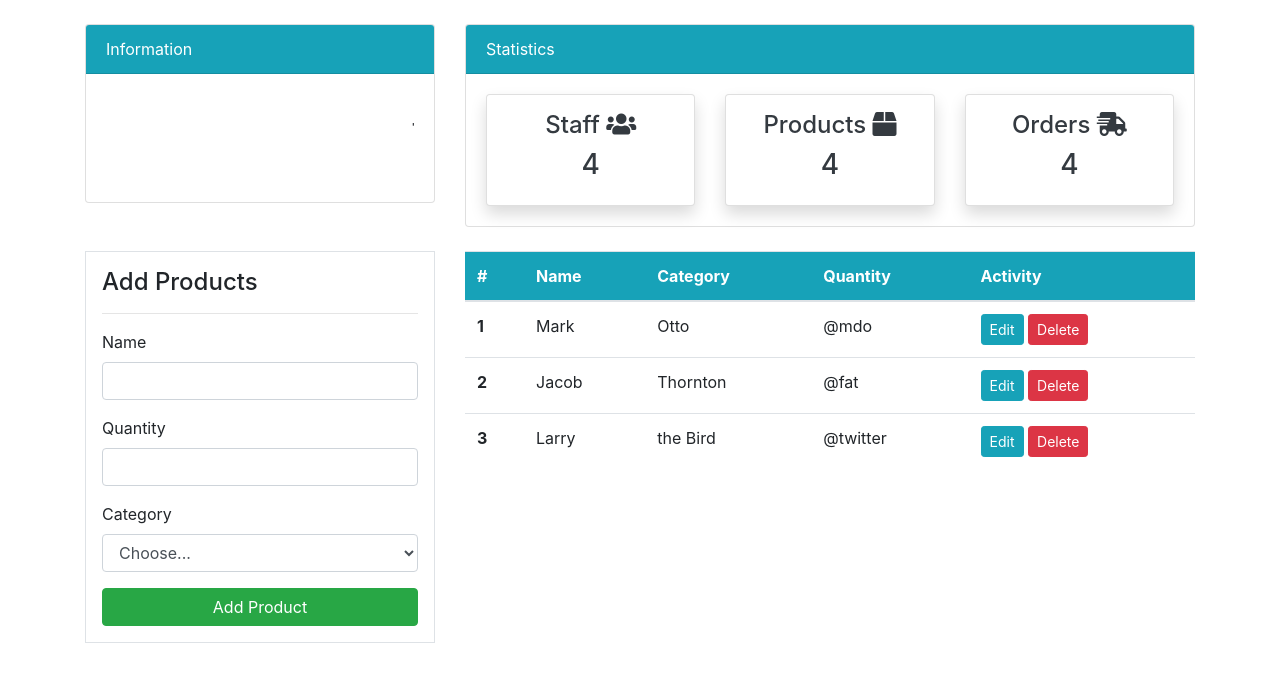
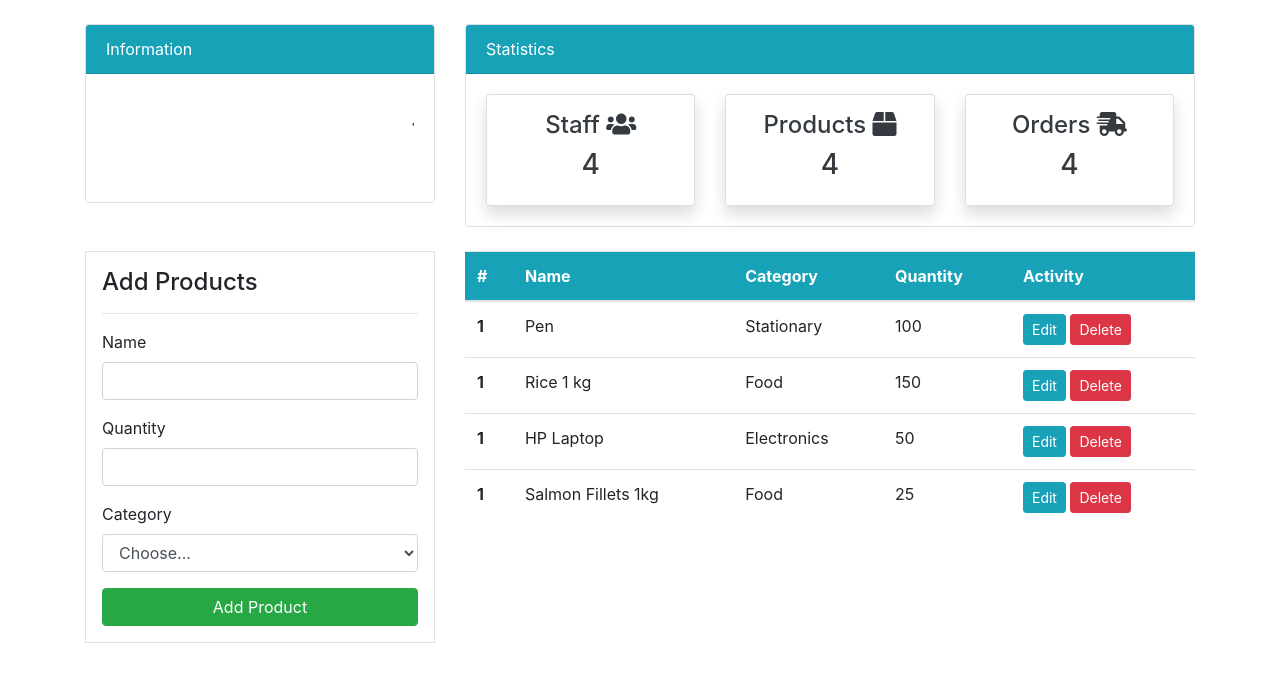
Before and after one commit to Didipaldidi/inventory-management-django, a Django app: page /product/ in a window 1280 px wide. Shown: the part 56-738 px from the top of the page. Run offline with Django 4.2, Linux system fonts and the light colour scheme; a user stored in the database is signed in; data comes from the database, SQL or seed files in the repository; both versions use the stored data as it was after the commit.

Commit message:
access and display product data from db to product page

```diff
--- a/templates/dashboard/product.html
+++ b/templates/dashboard/product.html
@@ -45,36 +45,18 @@
                     </tr>
                 </thead>
                 <tbody>
+                    {% for item in items %}
                     <tr>
                         <th scope="row">1</th>
-                        <td>Mark</td>
-                        <td>Otto</td>
-                        <td>@mdo</td>
+                        <td>{{item.name}}</td>
+                        <td>{{item.category}}</td>
+                        <td>{{item.quantity}}</td>
                         <td>
                             <a class="btn btn-info btn-sm" href="">Edit</a>
                             <a class="btn btn-danger btn-sm" href="">Delete</a>
                         </td>
                     </tr>
-                    <tr>
-                        <th scope="row">2</th>
-                        <td>Jacob</td>
-                        <td>Thornton</td>
-                        <td>@fat</td>
-                        <td>
-                            <a class="btn btn-info btn-sm" href="">Edit</a>
-                            <a class="btn btn-danger btn-sm" href="">Delete</a>
-                        </td>
-                    </tr>
-                    <tr>
-                        <th scope="row">3</th>
-                        <td>Larry</td>
-                        <td>the Bird</td>
-                        <td>@twitter</td>
-                        <td>
-                            <a class="btn btn-info btn-sm" href="">Edit</a>
-                            <a class="btn btn-danger btn-sm" href="">Delete</a>
-                        </td>
-                    </tr>
+                    {% endfor %}
                 </tbody>
             </table>
         </div>
```
Also changed, not shown: db.sqlite3.
